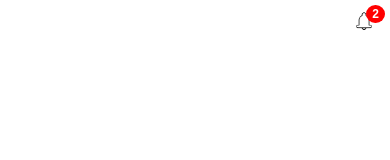
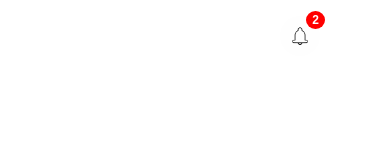
Before and after one commit to barrett38/Notifications-Dropdown, a React (Create React App) app: page / in a window 390 px wide. Shown: the top 160 px of the page. Built offline with nearby package versions, Linux system fonts and the light colour scheme.

Commit message:
Adding to CSS

```diff
--- a/src/components/NotificationsDropdown/NotificationsDropdown.css
+++ b/src/components/NotificationsDropdown/NotificationsDropdown.css
@@ -1,16 +1,49 @@
-/* ============================
-   NOTIFICATION ICON & BADGE
-=============================== */
+:root {
+  --facebook-blue: #1877f2;
+  --facebook-icon-gray: #77797c;
+  --facebook-body-gray: #9fa1a4;
+  --facebook-white: #fefefe;
+  --facebook-green: #65b543;
+}
+
+/* Notifications Icon */
+.notifications-container {
+  position: fixed;
+  top: 12px;
+  right: 80px;
+  z-index: 1001;
+}
+@media (max-width: 768px) {
+  .notifications-container {
+    right: 70px;
+  }
+}
+
 .notification-icon {
+  top: 7px;
   background: none;
   border: none;
-  position: fixed; /* Keep it fixed at the top-right */
-  top: 10px; /* Adjust the top position */
-  right: 10px; /* Adjust the right position */
+  border-radius: 50%;
+  background: var(--facebook-white);
+  position: relative;
   cursor: pointer;
+  width: 40px;
+  height: 40px;
   font-size: 20px;
   color: #fff;
-  z-index: 1001; /* Ensure it's above other elements */
+  z-index: 1001;
+  display: flex;
+  flex-direction: row;
+  flex-wrap: nowrap;
+  justify-content: center;
+  align-items: center;
+  align-content: stretch;
+}
+
+@media (max-width: 768px) {
+  .notification-icon {
+    top: 4px;
+  }
 }
 
 .badge {
@@ -25,13 +58,11 @@
   border-radius: 50%;
 }
 
-/* ============================
-   DROPDOWN STYLING
-=============================== */
+/* DROPDOWN STYLING */
 .dropdown {
   position: absolute;
   top: 45px;
-  right: 0; /* Align dropdown to the right */
+  right: 0;
   width: 320px;
   background-color: #fff;
   border-radius: 8px;
@@ -41,7 +72,13 @@
   transition: all 0.3s ease;
 }
 
-/* Header */
+@media (max-width: 768px) {
+  .dropdown {
+    width: 70vw;
+    right: 0.5vw; /* Adjust to fit the screen */
+  }
+}
+
 .dropdown .header {
   padding: 12px 16px;
   background-color: #f5f6f7;
@@ -52,9 +89,7 @@
   justify-content: space-between;
 }
 
-/* ============================
-   NOTIFICATIONS LIST
-=============================== */
+/* NOTIFICATIONS LIST */
 .notifications-list {
   max-height: 300px;
   overflow-y: auto;
@@ -116,13 +151,3 @@
   color: #65676b;
   margin-top: 4px;
 }
-
-/* ============================
-   MOBILE RESPONSIVENESS
-=============================== */
-@media (max-width: 768px) {
-  .dropdown {
-    width: 95vw;
-    right: 2.5vw; /* Adjust to fit the screen */
-  }
-}
```
